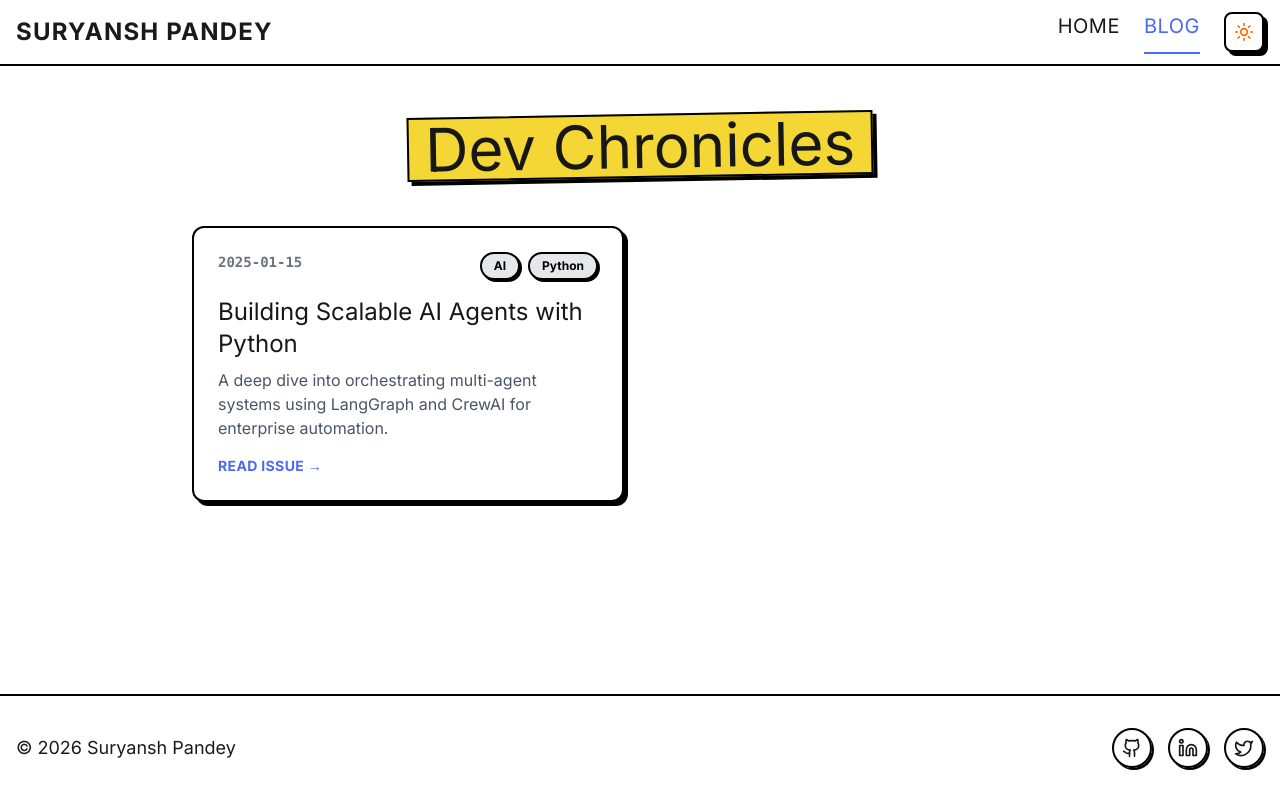
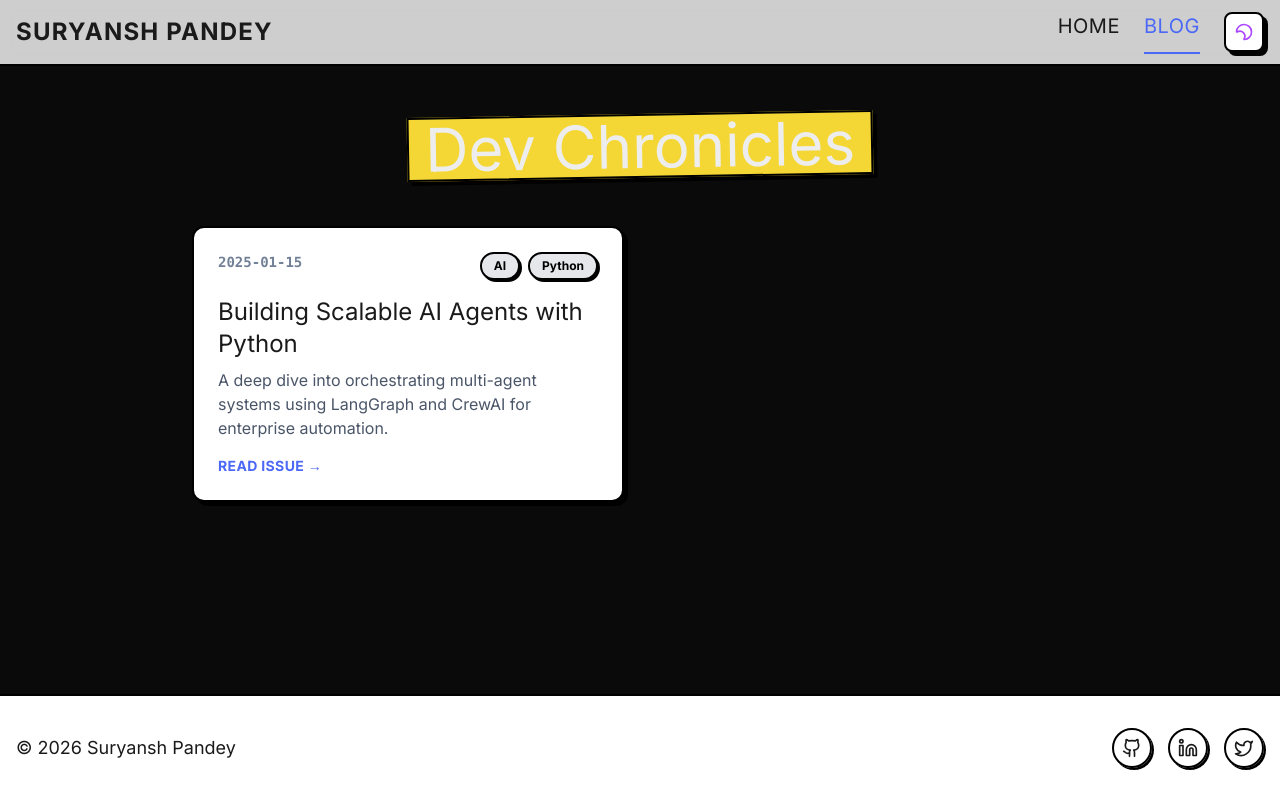
Before and after one commit to suryanshp1/portfolio-site, a Next.js app: page /blog in a window 1280 px wide. Built offline with nearby package versions, Linux system fonts and the light colour scheme.

Commit message:
feat: update resume content and project links, enhance dark mode styling, set default theme to dark, and refactor experience timeline for a continuous line

```diff
--- a/app/blog/page.tsx
+++ b/app/blog/page.tsx
@@ -13,7 +13,7 @@ export default function BlogIndex() {
       <Header />
       <main className="container mx-auto flex-grow px-4 py-12">
         <h1 className="font-comic mb-12 text-center text-6xl">
-          <span className="bg-golden inline-block -rotate-1 border-2 border-black px-4 shadow-[4px_4px_0px_0px_rgba(0,0,0,1)]">
+          <span className="bg-golden inline-block -rotate-1 border-2 border-[var(--color-border-light)] dark:border-[var(--color-border-dark)] px-4 shadow-[4px_4px_0px_0px_rgba(0,0,0,1)] dark:shadow-[4px_4px_0px_0px_rgba(255,255,255,0.3)]">
             Dev Chronicles
           </span>
         </h1>
@@ -23,7 +23,7 @@ export default function BlogIndex() {
             <Link key={post.slug} href={`/blog/${post.slug}`}>
               <ComicCard hoverEffect className="flex h-full flex-col">
                 <div className="mb-4 flex items-start justify-between">
-                  <span className="font-mono text-sm font-bold text-gray-500">
+                  <span className="font-mono text-sm font-bold text-[var(--color-text-muted-light)] dark:text-[var(--color-text-muted-dark)]">
                     {post.meta.date}
                   </span>
                   <div className="flex gap-2">
@@ -34,10 +34,10 @@ export default function BlogIndex() {
                     ))}
                   </div>
                 </div>
-                <h2 className="font-comic group-hover:text-hero-blue mb-2 text-2xl transition-colors">
+                <h2 className="font-comic text-[var(--color-text-heading-light)] dark:text-[var(--color-text-heading-dark)] group-hover:text-hero-blue mb-2 text-2xl transition-colors">
                   {post.meta.title}
                 </h2>
-                <p className="flex-grow text-gray-600 dark:text-gray-300">
+                <p className="flex-grow text-[var(--color-text-body-light)] dark:text-[var(--color-text-body-dark)]">
                   {post.meta.excerpt}
                 </p>
                 <div className="text-hero-blue mt-4 text-sm font-bold tracking-wide uppercase">
--- a/app/layout.tsx
+++ b/app/layout.tsx
@@ -56,6 +56,7 @@ export default function RootLayout({
   return (
     <html lang="en" suppressHydrationWarning>
       <body
+        suppressHydrationWarning
         className={cn(
           inter.variable,
           bangers.variable,
@@ -64,7 +65,7 @@ export default function RootLayout({
       >
         <ThemeProvider
           attribute="class"
-          defaultTheme="system"
+          defaultTheme="dark"
           enableSystem
           disableTransitionOnChange
         >
--- a/components/layout/footer.tsx
+++ b/components/layout/footer.tsx
@@ -23,7 +23,7 @@ export function Footer() {
                 href={social.url}
                 target="_blank"
                 rel="noopener noreferrer"
-                className="hover:bg-hero-blue rounded-full border-2 border-[var(--color-border-light)] dark:border-[var(--color-border-dark)] p-2 shadow-[2px_2px_0px_0px_rgba(0,0,0,1)] dark:shadow-[2px_2px_0px_0px_rgba(255,255,255,0.3)] transition-all hover:-translate-y-1 hover:text-white"
+                className="text-[var(--color-text-heading-light)] dark:text-[var(--color-text-heading-dark)] hover:bg-hero-blue rounded-full border-2 border-[var(--color-border-light)] dark:border-[var(--color-border-dark)] p-2 shadow-[2px_2px_0px_0px_rgba(0,0,0,1)] dark:shadow-[2px_2px_0px_0px_rgba(255,255,255,0.3)] transition-all hover:-translate-y-1 hover:text-white"
               >
                 <Icon size={20} />
               </a>
--- a/components/sections/experience-projects.tsx
+++ b/components/sections/experience-projects.tsx
@@ -57,7 +57,10 @@ export function Experience() {
     <section className="container mx-auto max-w-4xl px-4 py-20">
       <h2 className="font-comic mb-16 text-center text-5xl">Origin Story</h2>
 
-      <div className="space-y-12">
+      <div className="relative space-y-12">
+        {/* Continuous vertical timeline line */}
+        <div className="absolute top-0 bottom-0 left-4 hidden w-1 bg-[var(--color-border-light)] dark:bg-[var(--color-border-dark)] md:left-1/2 md:block md:-translate-x-1/2" />
+
         {RESUME_DATA.work.map((role, index) => (
           <motion.div
             key={`${role.company}-${role.start}`}
@@ -66,14 +69,12 @@ export function Experience() {
             viewport={{ once: true }}
             className="relative pl-8 md:pl-0"
           >
-            <div className="absolute top-0 bottom-0 left-[50%] hidden w-1 -translate-x-1/2 bg-[var(--color-border-light)] dark:bg-[var(--color-border-dark)] md:block" />
-
             <div
               className={`items-center justify-between gap-8 md:flex ${index % 2 === 0 ? "md:flex-row-reverse" : ""}`}
             >
               <div className="mb-4 md:mb-0 md:w-1/2" />
 
-              <div className="bg-punch-red absolute left-[-9px] h-6 w-6 rounded-full border-4 border-[var(--color-border-light)] dark:border-[var(--color-border-dark)] md:left-[50%] md:-translate-x-1/2" />
+              <div className="bg-punch-red absolute left-0 h-6 w-6 rounded-full border-4 border-[var(--color-border-light)] dark:border-[var(--color-border-dark)] md:left-[50%] md:-translate-x-1/2" />
 
               <div className="md:w-1/2">
                 <ComicCard
--- a/data/resume.ts
+++ b/data/resume.ts
@@ -6,7 +6,7 @@ export const RESUME_DATA = {
   about:
     "Senior Backend & AI Engineer with 4+ years of experience building scalable distributed systems, AI automation platforms, and enterprise-grade security products. Specialized in Python microservices, event-driven architectures, LLM-powered agents, and cloud-native platforms.",
   summary:
-    "Proven track record of delivering high-performance backend systems, agentic AI workflows, and DevSecOps automation used by global enterprises. Expert in Python, Django, FastAPI, LangChain, and Cloud Remediation.",
+    "Proven track record of delivering high-performance backend systems, agentic AI workflows, microservices and DevSecOps automation used by global enterprises.",
   avatarUrl: "/images/profile.jpg", // Placeholder
   personalWebsiteUrl: "https://github.com/suryanshp1",
   contact: {
@@ -109,7 +109,7 @@ export const RESUME_DATA = {
         "Autonomous SAST agent that detects vulnerabilities, generates fixes, and creates pull requests. Implemented CI-ready Docker workflows and Slack alerts.",
       link: {
         label: "GitHub",
-        href: "https://github.com/suryanshp1",
+        href: "https://github.com/suryanshp1/python-SAST-agent",
       },
     },
     {
@@ -119,7 +119,7 @@ export const RESUME_DATA = {
         "Agentic content automation platform using multi-agent orchestration. Enabled real-time Bluesky integration for LLM-powered workflows.",
       link: {
         label: "GitHub",
-        href: "https://github.com/suryanshp1",
+        href: "https://github.com/suryanshp1/bluesky-ebook-generator-ai-agent",
       },
     },
   ],
```
